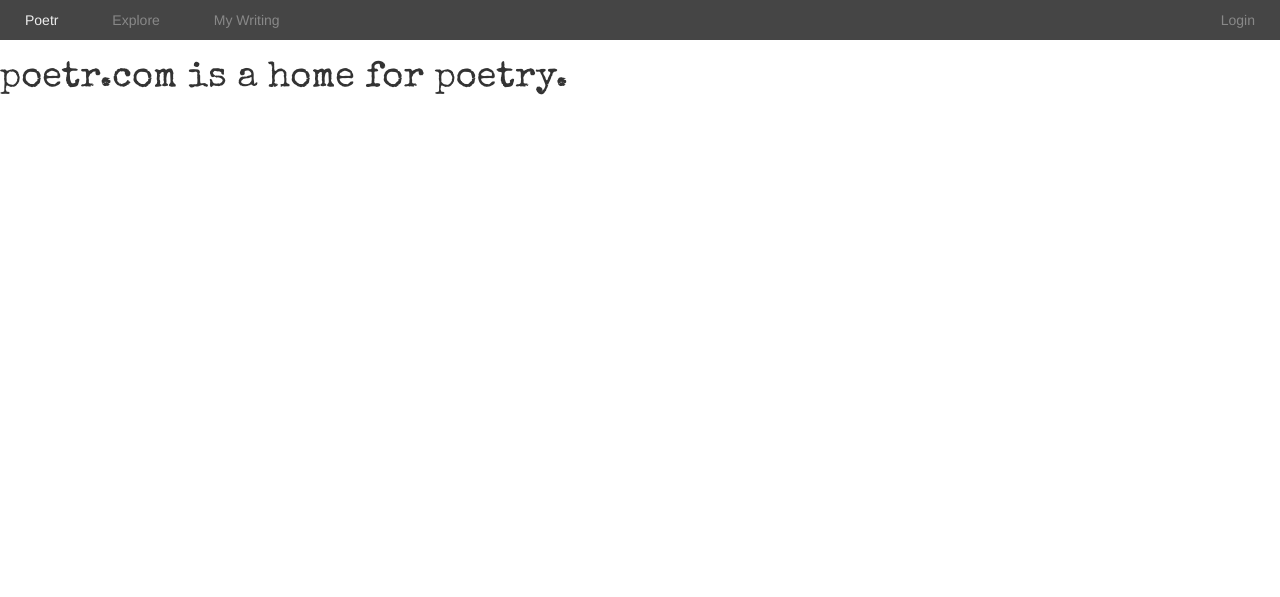
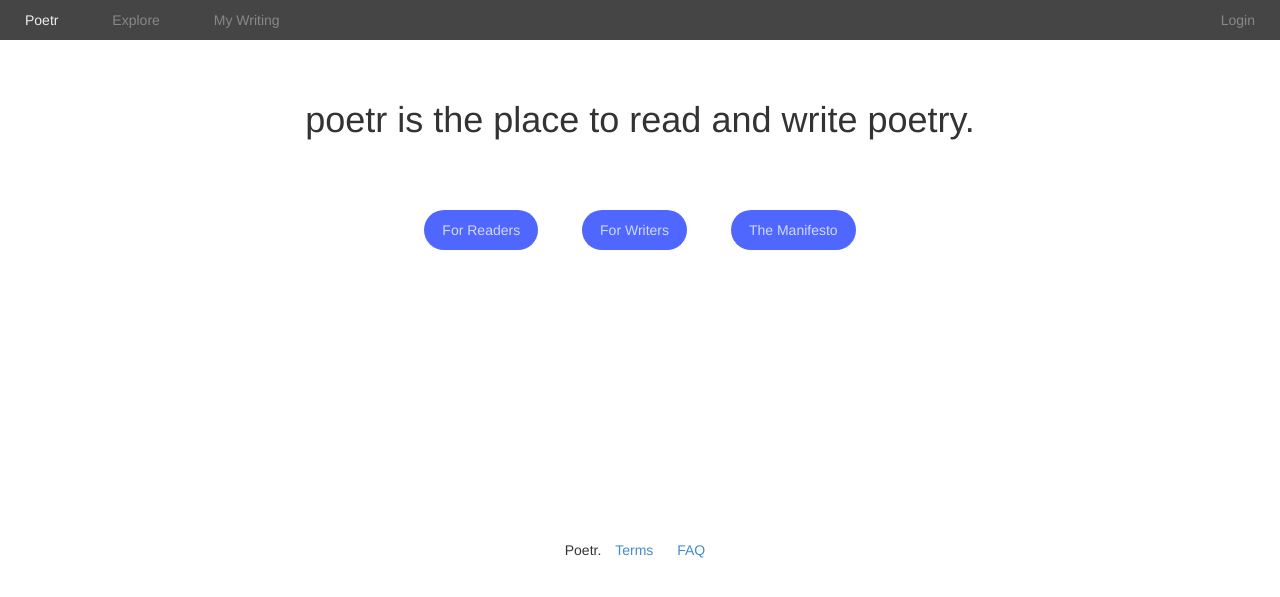
Before and after one commit to skoczen/poemhub, a Django app: template project/apps/main_site/templates/main_site/home.html in a window 1280 px wide. Shown: the top 597 px of the page. Run offline with Django 3.2, Linux system fonts and the light colour scheme; the template is opened without the code that fills it, so the values that code supplies are empty; some libraries are stand-ins or nearby versions; some web fonts are replaced.

Commit message:
Manifesto, FAQ, home page

```diff
--- a/project/apps/main_site/static/main_site/css/site.css
+++ b/project/apps/main_site/static/main_site/css/site.css
@@ -42,10 +42,11 @@ body {
     overflow: scroll;
     -webkit-overflow-scrolling: touch;
 }
-
-
 h1, h2, h3, h4, h5, h6 {
-    font-family: 'Special Elite', serif;
+    font-weight: 300;
+}
+p {
+    font-size: 16px;
 }
 
 #nav {
@@ -76,3 +77,56 @@ h1, h2, h3, h4, h5, h6 {
     margin: 0 auto;
     max-width: 1200px;
 }
+
+.button, .button:hover, a.button, a.button:hover {
+    border: 1px solid #999;
+    color: #DDD;
+    background-color: #B2B2B2;
+    text-decoration: none;
+    padding: 12px 18px;
+    border-radius: 20px;
+}
+.button:hover, a.button:hover {
+    background-color: #999;
+}
+
+.home_buttons {
+    text-align: center;
+    margin: 0 0 60px 0;
+}
+.home_buttons a {
+    margin: 0 20px;
+    /*background-color: #ff580e;*/
+    /*background-color: #4369ff;*/
+    background-color: #4f66ff;
+    color: #d1daff;
+    border: 0;
+}
+.home_buttons a:hover, .home_buttons a.current {
+    background-color: #3a53ff;
+    color: #FFF;
+    border: 0;
+
+}
+.home h1 {
+    text-align: center;
+    margin: 60px 0 80px 0;
+}
+h1 {
+    margin: 40px 0 30px 0;
+}
+.home .detail_section {
+    width: 640px;
+    margin: 0 auto;
+    display: none;
+}
+
+.footer {
+    width: 100%;
+    text-align: center;
+    margin-top: 300px;
+}
+.footer a {
+    display: inline-block;
+    margin: 0 10px;
+}
--- a/project/apps/main_site/static/main_site/js/site.js
+++ b/project/apps/main_site/static/main_site/js/site.js
@@ -27,6 +27,21 @@ $(function(){
                 $(this).html(new_html);
             });
             return false;
-        };
+        }
+    });
+    $(".home_buttons .button.readers").click(function(){
+        // Maaaan this brings me back to 2006-style.
+        $(".home_buttons .button").removeClass("current");
+        $(this).addClass("current");
+        $(".detail_section").hide();
+        $(".detail_section.for_readers").show();
+        return false;
+    });
+    $(".home_buttons .button.writers").click(function(){
+        $(".home_buttons .button").removeClass("current");
+        $(this).addClass("current");
+        $(".detail_section").hide();
+        $(".detail_section.for_writers").show();
+        return false;
     });
 });
--- a/project/apps/main_site/templates/main_site/home.html
+++ b/project/apps/main_site/templates/main_site/home.html
@@ -15,11 +15,31 @@
 
 
 {% block content %}
-<div class="home_page">
-    <h1>poetr.com is a home for poetry.</h1>
+<div class="home page_content">
+    <h1>poetr is the place to read and write poetry.</h1>
 
-<div class="bubble main">
+    <div class="home_buttons">
+        <a href="#" class="button readers">For Readers</a>
+        <a href="#" class="button writers">For Writers</a>
+        <a href="{% url "main_site:manifesto" %}" class="button">The Manifesto</a>
+    </div>
+    <div class="details">
+        <div class="detail_section for_readers">
+            <p>We aim to be the best place for you to find and read poetry.  From new work from the most current poets to a steady stream of the classics, we present each poem to stand on its own, and for you to enjoy.</p>
+            <p>Poetr also gives you a direct line to many authors, to give those <i>this poem changed my life</i> comments you've always wanted to give.</p>
 
-</div>
+            <p>Readers can also (soon!) subscribe to have a selection of poems delivered to their inbox once a week.</p>
+
+            <p>Thanks for using Poetr. We're happy poetry is back in your hands.</p>
+        </div>
+        <div class="detail_section for_writers">
+            <p>We're pretty sure you don't write poetry so you can sit and send submissions to journals, hoping you don't get a ding letter back. You write poetry to connect with people.  To get the ideas and visions and emotions and world out of your head and interacting with another human, somewhere.  Us too.  So we cut out the middle-man.</p>
+
+            <p>Poetr aims to be the best place to revise, edit, publish, and share your poetry.  We don't keep your copyrights or have silly publication limitations.  They're your words.  Take them wherever you'd like.</p>
+
+            <p>We also connect you to your readers in way traditional journals never have, telling you how many people have <i>actually read</i> your work, and allowing you to engage with readers, on your terms.</p>
+
+            <p>Poetr is about giving poetry back to the two groups who should have had it all along: poets, and readers.</p>
+        </div>
 </div>
 {% endblock %}
--- a/project/apps/main_site/urls.py
+++ b/project/apps/main_site/urls.py
@@ -4,6 +4,6 @@ from main_site import views
 
 urlpatterns = patterns('',
     url(r'^$', views.home, name='home'),
-    url(r'^ui-mock$', views.ui_mock, name='ui_mock'),
-    url(r'^detail-mock$', views.detail_mock, name='detail_mock'),
+    url(r'^faq$', views.faq, name='faq'),
+    url(r'^the-poetr-manfiesto$', views.manifesto, name='manifesto'),
 )
--- a/project/apps/poems/templates/poems/poem.html
+++ b/project/apps/poems/templates/poems/poem.html
@@ -38,7 +38,7 @@
 
 {% if not poem.is_draft and not is_mine %}
 <div class="kudos">
-    <a href="#" class="fantastic_button"><span class="unclicked_star">☆</span><span class="clicked_star">★</span> This was fantastic.</a>
+    <a href="#" class="fantastic_button button"><span class="unclicked_star">☆</span><span class="clicked_star">★</span> This was fantastic.</a>
 </div>
 {% endif %}
 
--- a/project/apps/poems/views.py
+++ b/project/apps/poems/views.py
@@ -1,5 +1,6 @@
 from django.http import HttpResponseRedirect
 from django.core.urlresolvers import reverse
+from django.http import Http404
 from annoying.decorators import render_to
 from poems.models import Poem, Poet
 
@@ -30,6 +31,8 @@ def poet(request, poet=None):
 def poem(request, poet=None, title=None):
     poem = Poem.objects.get(slug__iexact=title, author__slug__iexact=poet)
     is_mine = poem.author.user == request.user
+    if not is_mine and poem.is_draft:
+        raise Http404("Poem not found. Maybe it never was, maybe it's a draft and you're not logged in!")
     return locals()
 
 
--- a/project/templates/base.html
+++ b/project/templates/base.html
@@ -53,6 +53,11 @@
 
     	{% endblock %}
     </div>
+    <div class="footer">
+        Poetr.
+
+        <a href="#">Terms</a>
+        <a href="{% url "main_site:faq" %}">FAQ</a>
   </div>
   {% endblock %}
 
```
Also changed, not shown: project/apps/main_site/templates/main_site/faq.html (added, +51 -0 lines), project/apps/main_site/templates/main_site/manifesto.html (added, +43 -0 lines), project/apps/main_site/views.py (+4 -4 lines), project/apps/poems/models.py (+7 -0 lines), project/apps/poems/static/poems/css/poems.css (+8 -12 lines), project/apps/poems/static/poems/css/poet.css (added, +11 -0 lines), project/apps/poems/templates/poems/poet.html (+17 -3 lines).
